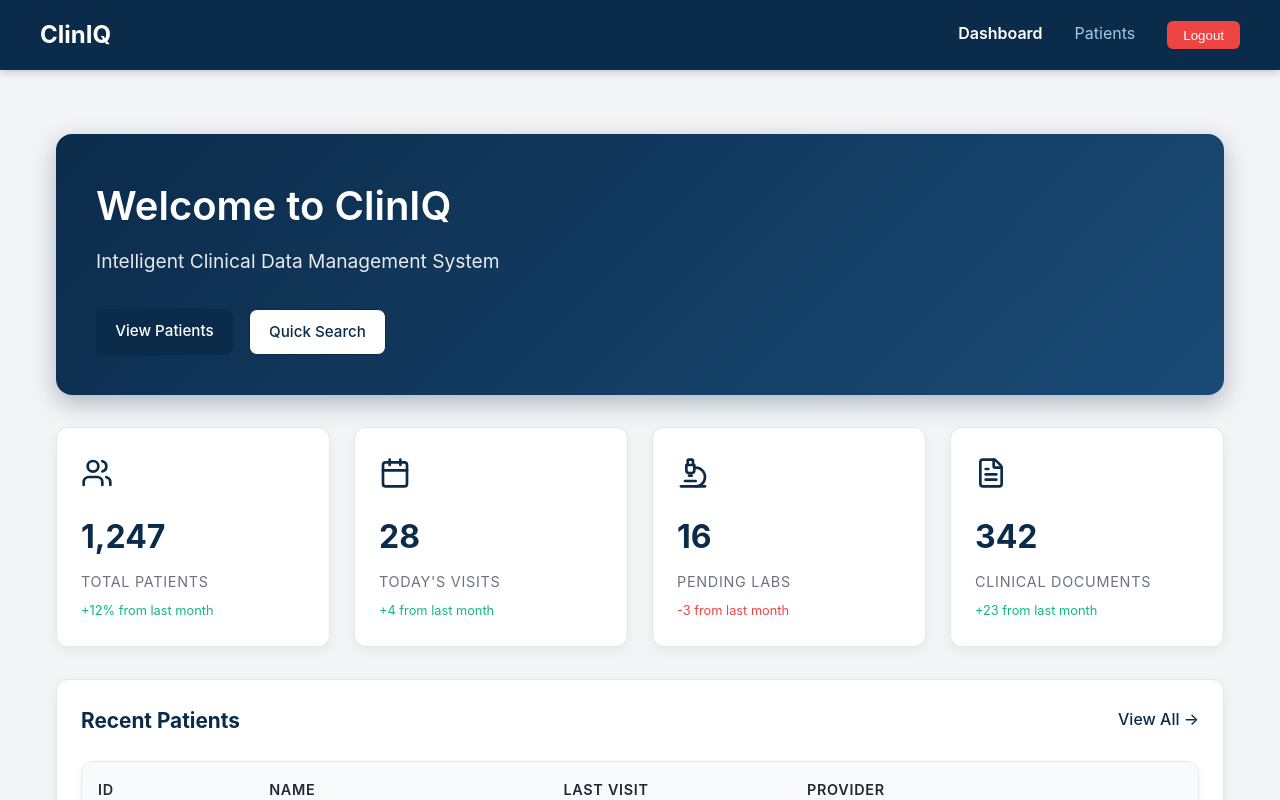
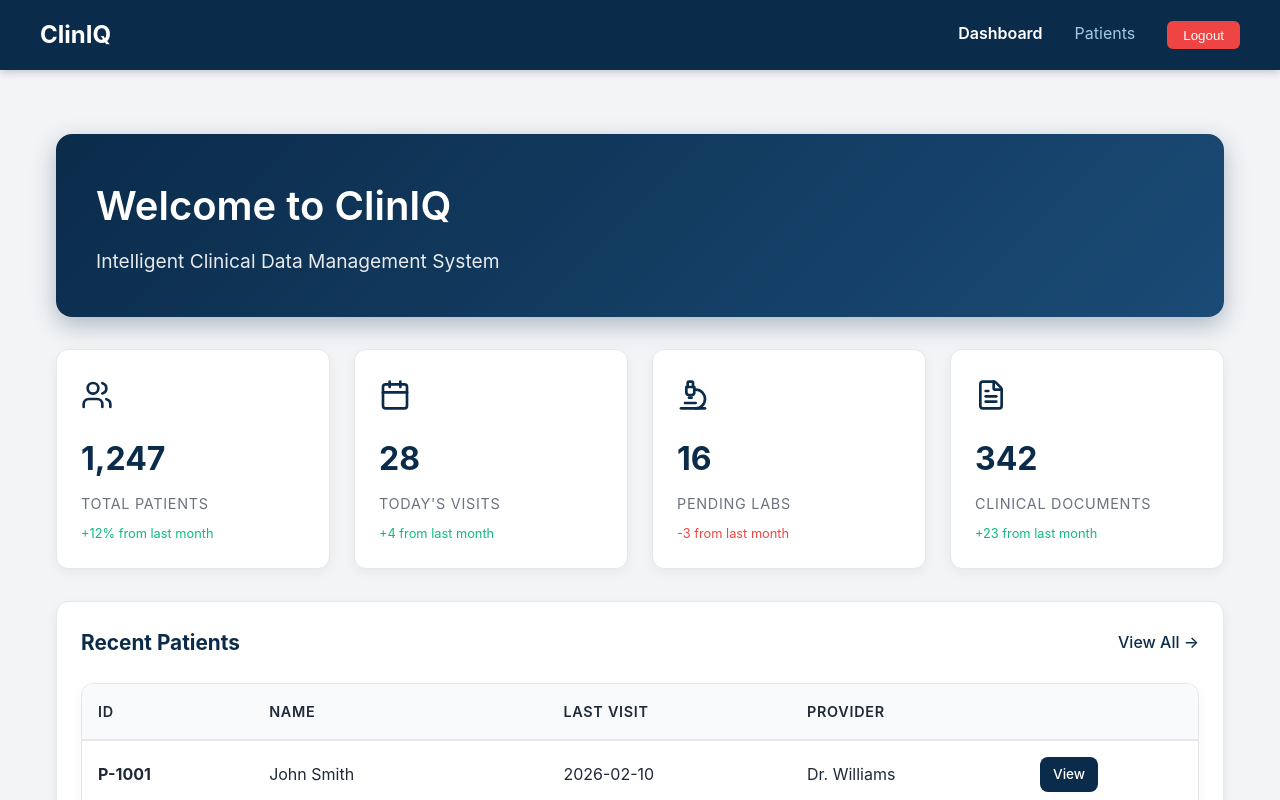
Before and after one commit to nellyuiop/icdms-frontend, a Next.js app: page / in a window 1280 px wide. Shown: the top 800 px of the page. Built offline with nearby package versions, Linux system fonts and the light colour scheme.

Commit message:
Removed buttons

```diff
--- a/app/layout.tsx
+++ b/app/layout.tsx
@@ -3,7 +3,7 @@ import Navbar from "../components/Layout/Navbar";
 import "./globals.css";
 
 export const metadata: Metadata = {
-  title: "ClinIQ - Intelligent Clinical Data Management System",
+  title: "ICDMS - Intelligent Clinical Data Management System",
   description: "Healthcare patient management system for clinicians",
 };
 
--- a/app/page.tsx
+++ b/app/page.tsx
@@ -39,18 +39,7 @@ export default function Home() {
         <p style={{ fontSize: "1.2rem", opacity: 0.9 }}>
           Intelligent Clinical Data Management System
         </p>
-        <div style={{ marginTop: "2rem", display: "flex", gap: "1rem" }}>
-          <Link href="/patients" className="btn btn-primary">
-            View Patients
-          </Link>
-          <Link
-            href="/patients"
-            className="btn btn-outline"
-            style={{ background: "white", color: "var(--primary)" }}
-          >
-            Quick Search
-          </Link>
-        </div>
+
       </div>
 
       {/* Stats Grid */}
```
